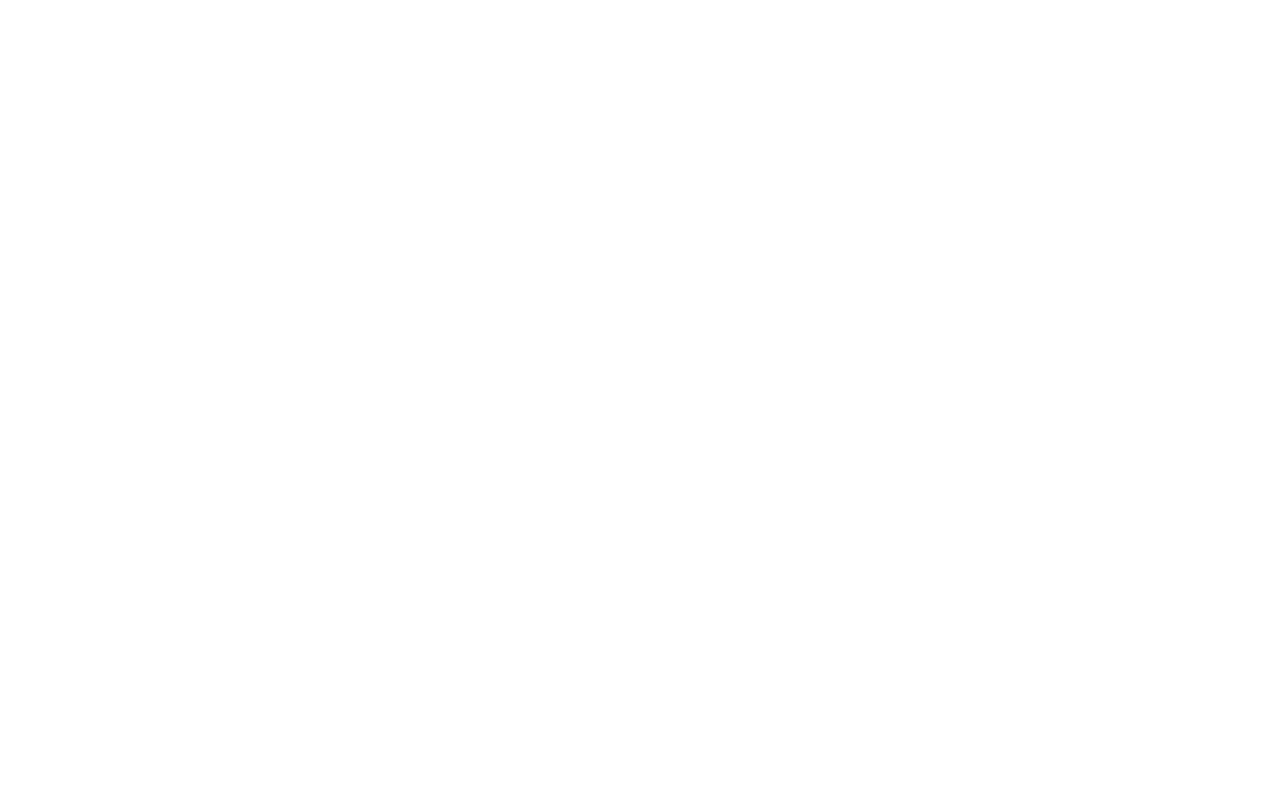
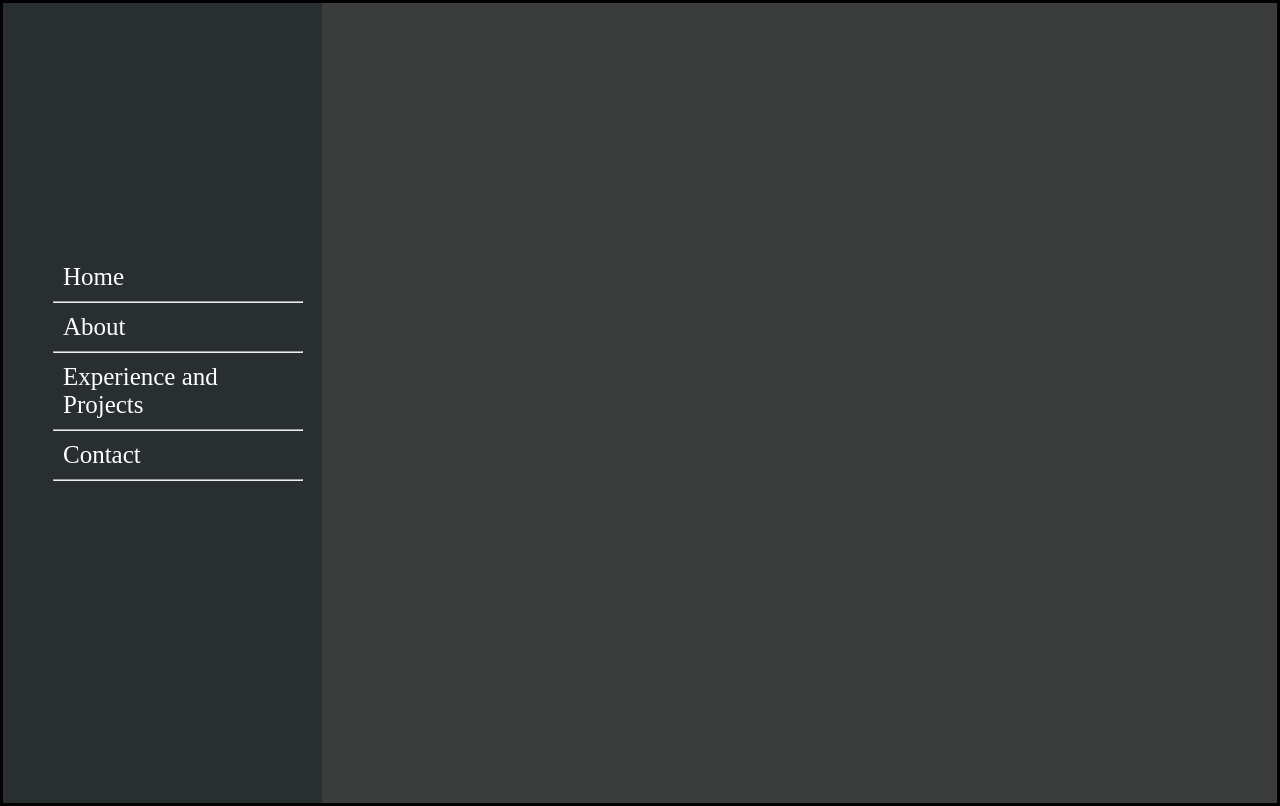
Before and after one commit to Mahesh-Motale77/Portfolio_Website_1, a plain HTML site: page index.html in a window 1280 px wide. Drawn offline with Linux system fonts and the light colour scheme.

Commit message:
Adding files with initial changes

```diff
--- a/index.html
+++ b/index.html
@@ -3,9 +3,27 @@
 <head>
     <meta charset="UTF-8">
     <meta name="viewport" content="width=device-width, initial-scale=1.0">
-    <title>Document</title>
+    <title>Mahesh Motale's Portfolio</title>
+    <link rel="stylesheet" href="/style.css">
 </head>
 <body>
+    <div class="main-container">
+        <div class="nav-bar">
+            <div class="nav-content-div">
+                <ul class="nav-content">
+                    <li>Home</li> <hr>
+                    <li>About</li> <hr>
+                    <li>Experience and Projects</li> <hr>
+                    <li>Contact</li> <hr>
+                </ul>
+            </div>
+        </div>
+        <div class="main-content">
 
+        </div>
+    </div>
+
+
+    <script src="/index.js"></script>
 </body>
 </html>
--- a/style.css
+++ b/style.css
@@ -0,0 +1,45 @@
+*{
+    padding: 0px;
+    margin: 0px;
+}
+
+.main-container{
+    border: 3px solid black;
+    display: flex;
+}
+
+.nav-bar{
+    width: 25em;
+    height: 100vh;
+    background-color: rgb(41, 47, 49);
+    display: inline-block;
+}
+
+.nav-content-div{
+    padding: 0px;
+    background-color: rgb(41, 47, 49);
+    height: auto;
+    width: 10em;
+    margin-top: 10em;
+    margin-left: 2em;
+    font-size: 25px;
+    display: flex;
+
+}
+
+.nav-content{
+    list-style: none;
+    justify-content: space-between;
+}
+
+li{
+    margin: 10px;
+    color: white;
+}
+
+.main-content{
+    width: 75em;
+    height: 100vh;
+    background-color: rgb(59, 61, 61);
+    display: inline-block;
+}
```
